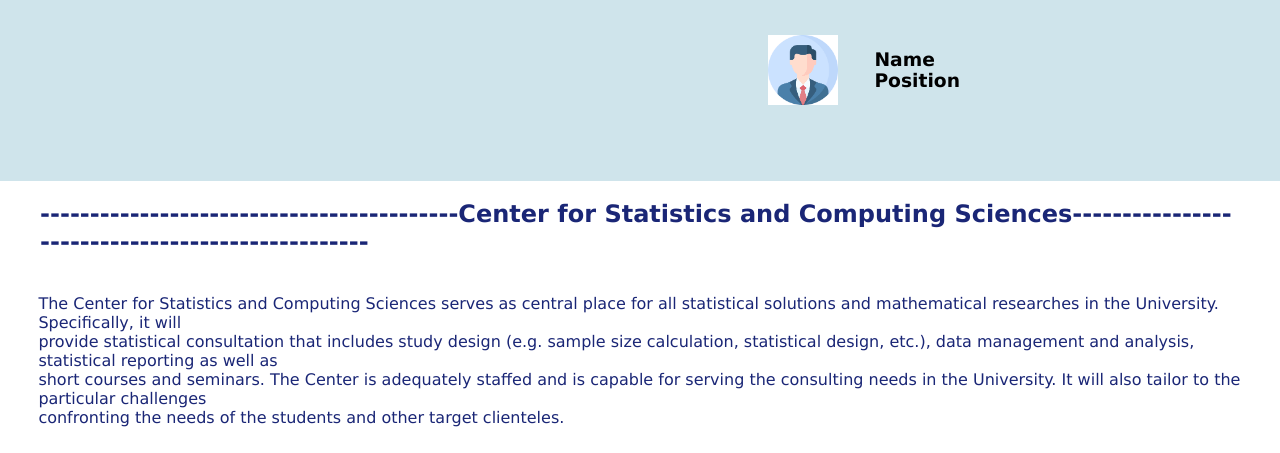
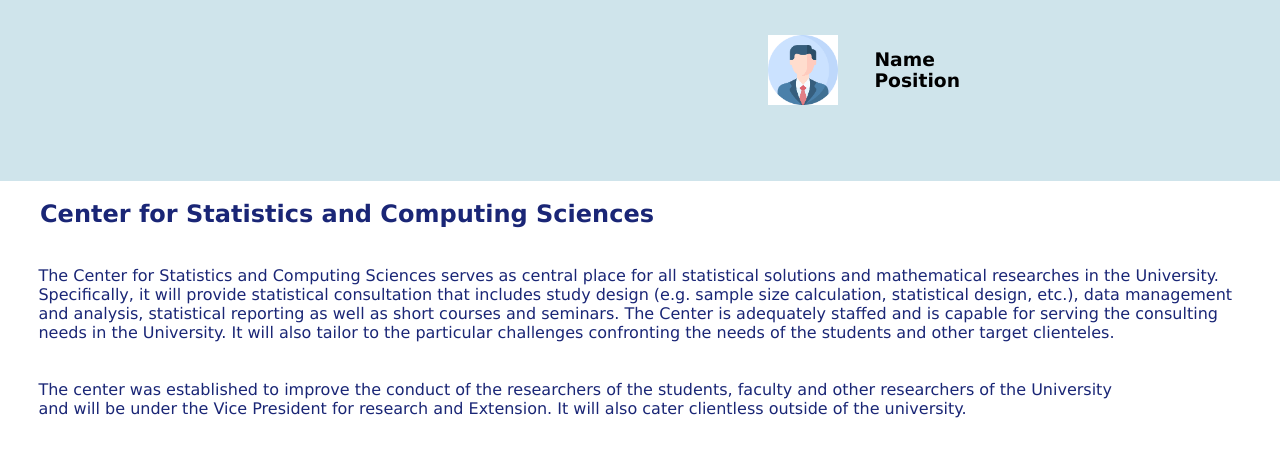
Before and after one commit to charwellnigos/cscslandingpage.github.io, a plain HTML site: page index.html in a window 1280 px wide. Shown: the part 1984-2437 px from the top of the page. Drawn offline with Linux system fonts and the light colour scheme.

Commit message:
Update index.html

```diff
--- a/index.html
+++ b/index.html
@@ -103,17 +103,17 @@
 
     <div class="info"> <br>
         <div class="cscs">
-            <h2 class="center">------------------------------------------Center for Statistics and Computing Sciences-------------------------------------------------</h2>
+            <h2 class="center">Center for Statistics and Computing Sciences</h2>
         </div>
         <br>
         <div class="rationale"> <br>
             <p class="p1">
                 The Center for Statistics and Computing Sciences serves as central place for all
-                statistical solutions and mathematical researches in the University. Specifically, it will <br>
+                statistical solutions and mathematical researches in the University. Specifically, it will
                 provide statistical consultation that includes study design (e.g. sample size calculation,
-                statistical design, etc.), data management and analysis, statistical reporting as well as <br>
+                statistical design, etc.), data management and analysis, statistical reporting as well as
                 short courses and seminars. The Center is adequately staffed and is capable for serving
-                the consulting needs in the University. It will also tailor to the particular challenges <br>
+                the consulting needs in the University. It will also tailor to the particular challenges
                 confronting the needs of the students and other target clienteles.
             </p> <br><br>
             <p class="p2">The center was established to improve the conduct of the researchers of the students,
```
